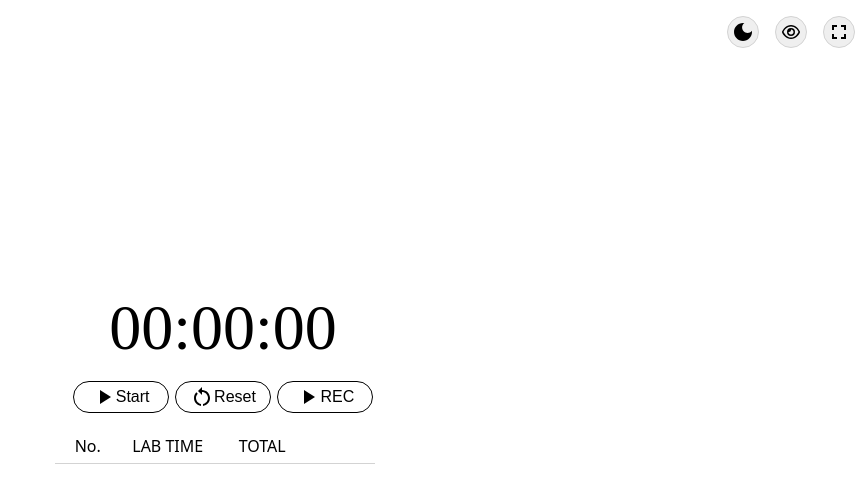
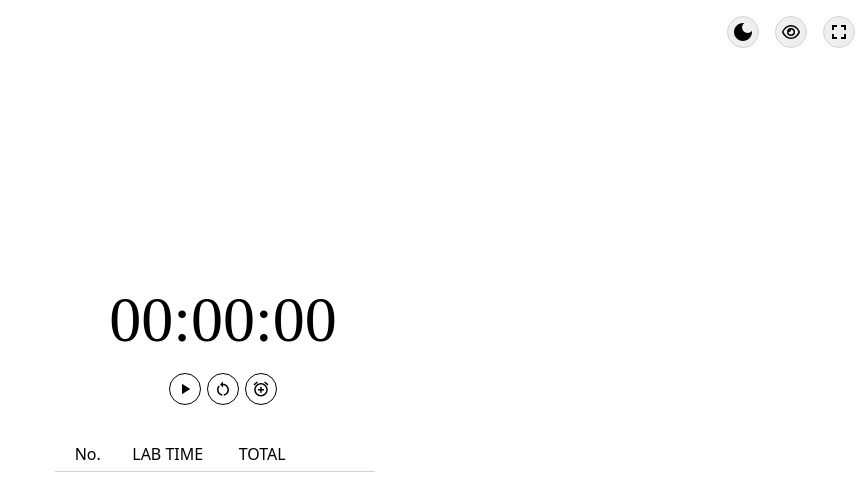
Before and after one commit to juwonk1018/stop-watch, a React (Create React App) app: page / in a window 1280 px wide. Shown: the top 498 px of the page, without its empty margins (417-1280 px from the left). Built offline with nearby package versions, Linux system fonts and the light colour scheme.

Commit message:
design. button span 삭제

```diff
--- a/src/components/StopWatch.css
+++ b/src/components/StopWatch.css
@@ -52,7 +52,7 @@
 
 .progressButtons button{
     display: flex;
-    width: 6rem;
+    width: 2rem;
     height: 2rem;
     background-color: white;
     border-radius: 1rem;
@@ -62,6 +62,10 @@
     text-align: center;
     align-items: center;
     justify-content: center;
+}
+
+.progressButtons button:last-child{
+    width: 2rem;
 }
 
 .progressButtons button:active{
@@ -77,7 +81,7 @@
     width : 21rem;
     height : 11rem;
     padding : 0rem 1rem 0 1rem;
-    margin : 1rem 0 0 0;
+    margin : 2rem 0 0 0;
     font-size : 1rem;
     text-align: center;
     border-radius: 1rem;
@@ -129,10 +133,12 @@
 }
 
 .recordList > table > thead > th:first-child{
+    top : 0px;
     width : 1rem;
 }
 
 .recordList > table > thead > th:last-child{
+    top : 0px;
     width : 1rem;
 }
 
@@ -152,7 +158,7 @@
     width : 18px;
     padding : 0 0 0 0;
     margin : 0 0 0 0;
-    border : 1px solid white;
+    border : none;
     border-radius: 9px;
     user-select : none;
 
--- a/src/components/StopWatch.js
+++ b/src/components/StopWatch.js
@@ -14,8 +14,6 @@ export default function StopWatch({darkMode, setDarkMode, recordList, setRecordL
     }
 
     function deleteRecord(recordID) {
-        console.log(recordList, recordID);
-
         const newRecords = recordList.filter((record) => record[0] != recordID);
         setRecordList(newRecords);
 
@@ -69,25 +67,25 @@ export default function StopWatch({darkMode, setDarkMode, recordList, setRecordL
                 <div className="buttonContainer">
                     {visibleButton && <div className={"progressButtons"}>
                         {!progress && <button onClick={() => setProgress(true)}>
-                            <svg xmlns="http://www.w3.org/2000/svg" height="24" viewBox="0 0 24 24" width="24"><path d="M0 0h24v24H0z" fill="none"/><path d="M8 5v14l11-7z"/></svg><span>Start</span>
+                            <svg xmlns="http://www.w3.org/2000/svg" height="24" viewBox="0 0 24 24" width="24"><path d="M0 0h24v24H0z" fill="none"/><path d="M8 5v14l11-7z"/></svg>
                         </button>}
                         {progress && <button onClick={() => setProgress(false)}>
-                            <svg xmlns="http://www.w3.org/2000/svg" height="24" viewBox="0 0 24 24" width="24"><path d="M0 0h24v24H0z" fill="none"/><path d="M6 19h4V5H6v14zm8-14v14h4V5h-4z"/></svg><span>Stop</span>
+                            <svg xmlns="http://www.w3.org/2000/svg" height="24" viewBox="0 0 24 24" width="24"><path d="M0 0h24v24H0z" fill="none"/><path d="M6 19h4V5H6v14zm8-14v14h4V5h-4z"/></svg>
                         </button>}
                         {<button onClick={() => {setTime(0); prevStopWatch.current = 0; setProgress(false); setRecordList([])}}>
-                            <svg xmlns="http://www.w3.org/2000/svg" enableBackground="new 0 0 24 24" height="24" viewBox="0 0 24 24" width="24"><g><path d="M0,0h24v24H0V0z" fill="none"/></g><g><g><path d="M12,5V2L8,6l4,4V7c3.31,0,6,2.69,6,6c0,2.97-2.17,5.43-5,5.91v2.02c3.95-0.49,7-3.85,7-7.93C20,8.58,16.42,5,12,5z"/><path d="M6,13c0-1.65,0.67-3.15,1.76-4.24L6.34,7.34C4.9,8.79,4,10.79,4,13c0,4.08,3.05,7.44,7,7.93v-2.02 C8.17,18.43,6,15.97,6,13z"/></g></g></svg><span>Reset</span>
+                            <svg xmlns="http://www.w3.org/2000/svg" enableBackground="new 0 0 24 24" height="24" viewBox="0 0 24 24" width="24"><g><path d="M0,0h24v24H0V0z" fill="none"/></g><g><g><path d="M12,5V2L8,6l4,4V7c3.31,0,6,2.69,6,6c0,2.97-2.17,5.43-5,5.91v2.02c3.95-0.49,7-3.85,7-7.93C20,8.58,16.42,5,12,5z"/><path d="M6,13c0-1.65,0.67-3.15,1.76-4.24L6.34,7.34C4.9,8.79,4,10.79,4,13c0,4.08,3.05,7.44,7,7.93v-2.02 C8.17,18.43,6,15.97,6,13z"/></g></g></svg>
                         </button>
                         }
                         <button onClick={() => {setRecordList((prev) => [...prev, [recordID.current, timeHMS(time-prevStopWatch.current), timeHMS(time)]]); prevStopWatch.current = time; recordID.current += 1;}}>
-                            <svg xmlns="http://www.w3.org/2000/svg" height="24" viewBox="0 0 24 24" width="24"><path d="M0 0h24v24H0z" fill="none"/><path d="M8 5v14l11-7z"/></svg><span>REC</span>
+                            <svg xmlns="http://www.w3.org/2000/svg" height="20" viewBox="0 0 24 24" width="24"><path d="M0 0h24v24H0z" fill="none"/><path d="M7.88 3.39L6.6 1.86 2 5.71l1.29 1.53 4.59-3.85zM22 5.72l-4.6-3.86-1.29 1.53 4.6 3.86L22 5.72zM12 4c-4.97 0-9 4.03-9 9s4.02 9 9 9c4.97 0 9-4.03 9-9s-4.03-9-9-9zm0 16c-3.87 0-7-3.13-7-7s3.13-7 7-7 7 3.13 7 7-3.13 7-7 7zm1-11h-2v3H8v2h3v3h2v-3h3v-2h-3V9z"/></svg>
                         </button>
                     </div>
                     }
                     <div className="emptyDiv"></div>
                 </div>
 
-
-                <div className = {"recordList " + (visibleButton ? '' : 'recordList-hide')}>
+                {
+                    <div className = {"recordList " + (visibleButton ? '' : 'recordList-hide')}>
                     <table>
                         <thead>
                             <th class = {(darkMode ? 'dark' : 'light')}>No.</th>
@@ -104,7 +102,7 @@ export default function StopWatch({darkMode, setDarkMode, recordList, setRecordL
                                     <td>{item[2]}</td>
                                     <td>
                                         <button class = {(darkMode ? 'dark' : 'light')} id = "deleteRecordBtn" onClick = {() => deleteRecord(item[0])}>
-                                            ㅡ
+                                            ─
                                         </button>
                                     </td>
                                 </tr>
@@ -112,6 +110,8 @@ export default function StopWatch({darkMode, setDarkMode, recordList, setRecordL
                         </tbody>
                     </table>
                 </div>
+                }
+
 
             </div>
         </div>
```
